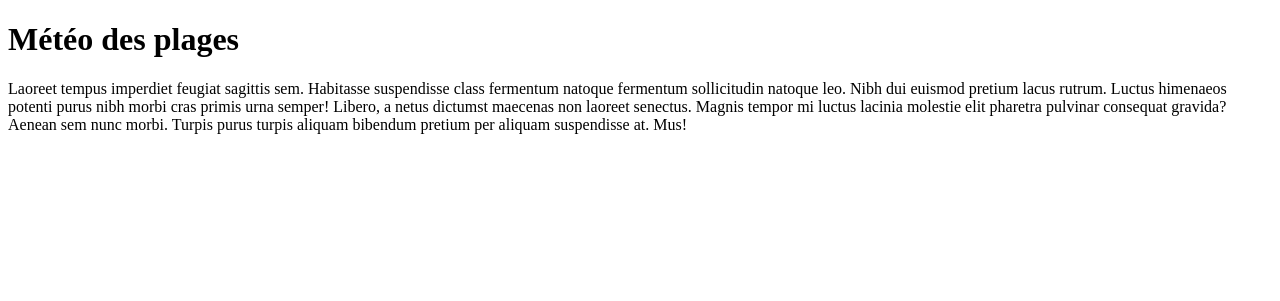
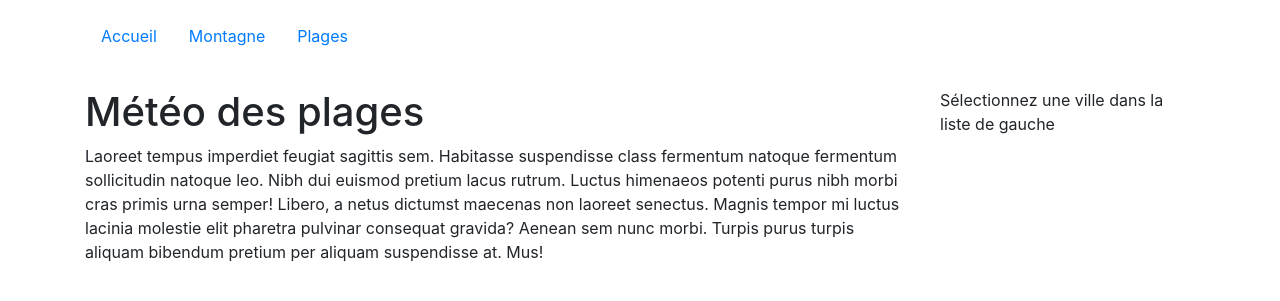
Before and after one commit to quentin-j/symfony_exo_weather, a Symfony app: template weather/templates/main/beach.html.twig in a window 1280 px wide. Shown: the top 301 px of the page. Run offline with Twig, Linux system fonts and the light colour scheme; the template is opened without the code that fills it, so the values that code supplies are empty; some libraries are stand-ins or nearby versions.

Commit message:
base.html.twig

```diff
--- a/weather/templates/base.html.twig
+++ b/weather/templates/base.html.twig
@@ -3,17 +3,44 @@
     <head>
         <meta charset="UTF-8">
         <title>{% block title %}Welcome!{% endblock %}</title>
-        {# Run `composer require symfony/webpack-encore-bundle`
-           and uncomment the following Encore helpers to start using Symfony UX #}
-        {% block stylesheets %}
-            {#{{ encore_entry_link_tags('app') }}#}
-        {% endblock %}
+        <!-- Balises pour le responsive -->
+        <meta name="viewport" content="width=device-width, initial-scale=1, shrink-to-fit=no">
+        <!-- Bootstrap -->
+        <link rel="stylesheet" href="https://stackpath.bootstrapcdn.com/bootstrap/4.4.1/css/bootstrap.min.css">
+        <!-- Notre CSS custom -->
+        <link rel="stylesheet" href="{{ asset('css/main.css') }}">
+    </head>
+    <body class="mb-5">
+        {# un bloc de navigation #}
+        <nav class="container py-3 mb-3">
+            <ul class="nav nav-pills">
+                <li class="nav-item">
+                    <a class="nav-link" href="{{ path('homepage') }}">Accueil</a>
+                </li>
+                <li class="nav-item">
+                    <a class="nav-link" href="{{ path('mountain') }}">Montagne</a>
+                </li>
+                <li class="nav-item">
+                    <a class="nav-link" href="{{ path('beach') }}">Plages</a>
+                </li>
+            </ul>
+        </nav>
+        <!-- Minimal responsive + columns -->
+        <main class="container">
+            <div class="row">
+                <!-- Content (les pages) -->
+                <div class="col-9">
+                    {# le contenu de la page#}
+                    {% block body %}{% endblock %}
+                </div>
+                <!-- Sidebar (le widget) -->
 
-        {% block javascripts %}
-            {#{{ encore_entry_script_tags('app') }}#}
-        {% endblock %}
-    </head>
-    <body>
-        {% block body %}{% endblock %}
+                {# à droite le contenu du widget #}
+                <div id="widget" class="col-3">
+                    Sélectionnez une ville dans la liste de gauche
+                </div>
+            </div>
+        </main>
+        {% block javascripts %}{% endblock %}
     </body>
 </html>
```
